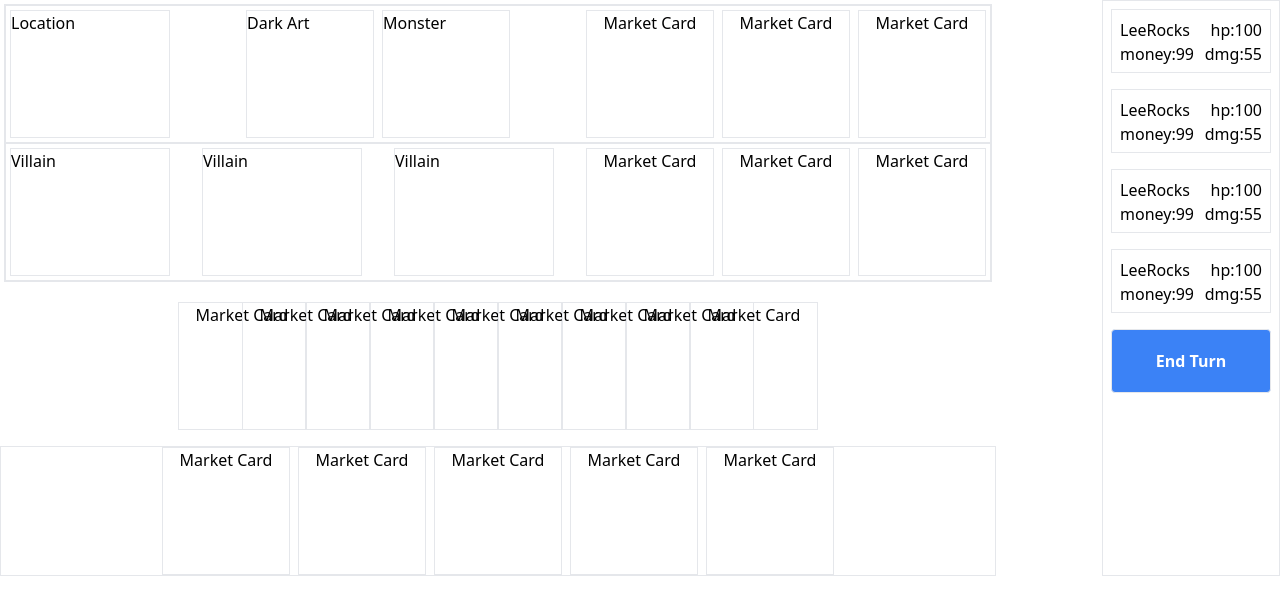
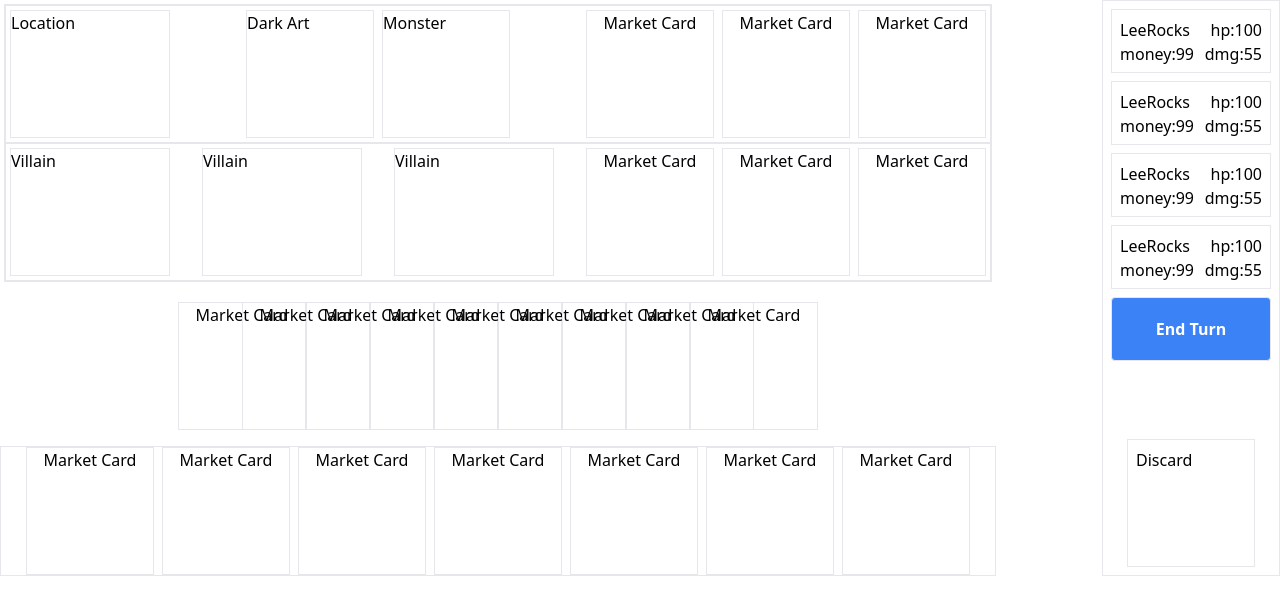
Before and after one commit to LeeSwindell/boardgame-battle, a React (Vite) app in the folder frontend/: page / in a window 1280 px wide. Shown: the top 614 px of the page. Built offline with nearby package versions, Linux system fonts and the light colour scheme.

Commit message:
layout refactor checkpoint

```diff
--- a/frontend/src/App.jsx
+++ b/frontend/src/App.jsx
@@ -1,25 +1,37 @@
+import DiscardPile from "./components/discard"
 import EndTurn from "./components/endturn"
 import Gameboard from "./components/gameboard"
 import Hand from "./components/hand"
+import MarketCard from "./components/marketcard"
 import PlayArea from "./components/playarea"
 import PlayerInfo from "./components/playerinfo"
 
 function App() {
   return (
+    <>
+      <div className="absolute w-full h-full border invisible">
+        <div className="flex justify-center">
+          <MarketCard />
+        </div>
+      </div>
       <div className="flex flex-row justify-between">
         <div className="flex flex-col space-y-4 w-auto h-auto">
           <Gameboard />
           <PlayArea />
           <Hand />
         </div>
-      <div className="flex flex-col border">
+        <div className="flex flex-col border justify-between items-center">
+          <div>
             <PlayerInfo />
             <PlayerInfo />
             <PlayerInfo />
             <PlayerInfo />
             <EndTurn />
           </div>
+          <DiscardPile />
         </div>
+      </div>
+    </>
 
   )
 }
--- a/frontend/src/components/discard.jsx
+++ b/frontend/src/components/discard.jsx
@@ -1,6 +1,6 @@
 function DiscardPile() {
     return (
-        <div className="border w-40 h-40">
+        <div className="border w-32 h-32 p-2 m-2">
             Discard
         </div>
     )
--- a/frontend/src/components/hand.jsx
+++ b/frontend/src/components/hand.jsx
@@ -8,6 +8,8 @@ function Hand () {
             <MarketCard />
             <MarketCard />
             <MarketCard />
+            <MarketCard />
+            <MarketCard />
         </div>
     )
 }
--- a/frontend/src/components/marketcard.jsx
+++ b/frontend/src/components/marketcard.jsx
@@ -1,19 +1,28 @@
+import { useState } from "react";
+
+function MarketCard () {
+    const [showModal, setShowModal] = useState(false);
+
     const handleClick = (e) => {
         e.preventDefault();
         if (e.nativeEvent.button === 0) {
             console.log('Left click');
         } else if (e.nativeEvent.button === 2) {
             console.log('Right click');
-
+            setShowModal(true)
         }
       };
 
-function MarketCard () {
     return (
         <button onClick={handleClick} onContextMenu={handleClick}>
-            <div className="border w-32 h-32">
+            <div className="border w-32 h-32 hover:shadow-lg">
                 Market Card
             </div>
+            {showModal ? (
+                <div className="absolute top-1/2 left-1/2 z-50 shadow-lg w-80 h-80 bg-blue opacity-50">
+                    hi
+                </div>
+            ) : null }
         </button>
     )
 }
```
Lines whose indentation alone changed are shown as unchanged.
